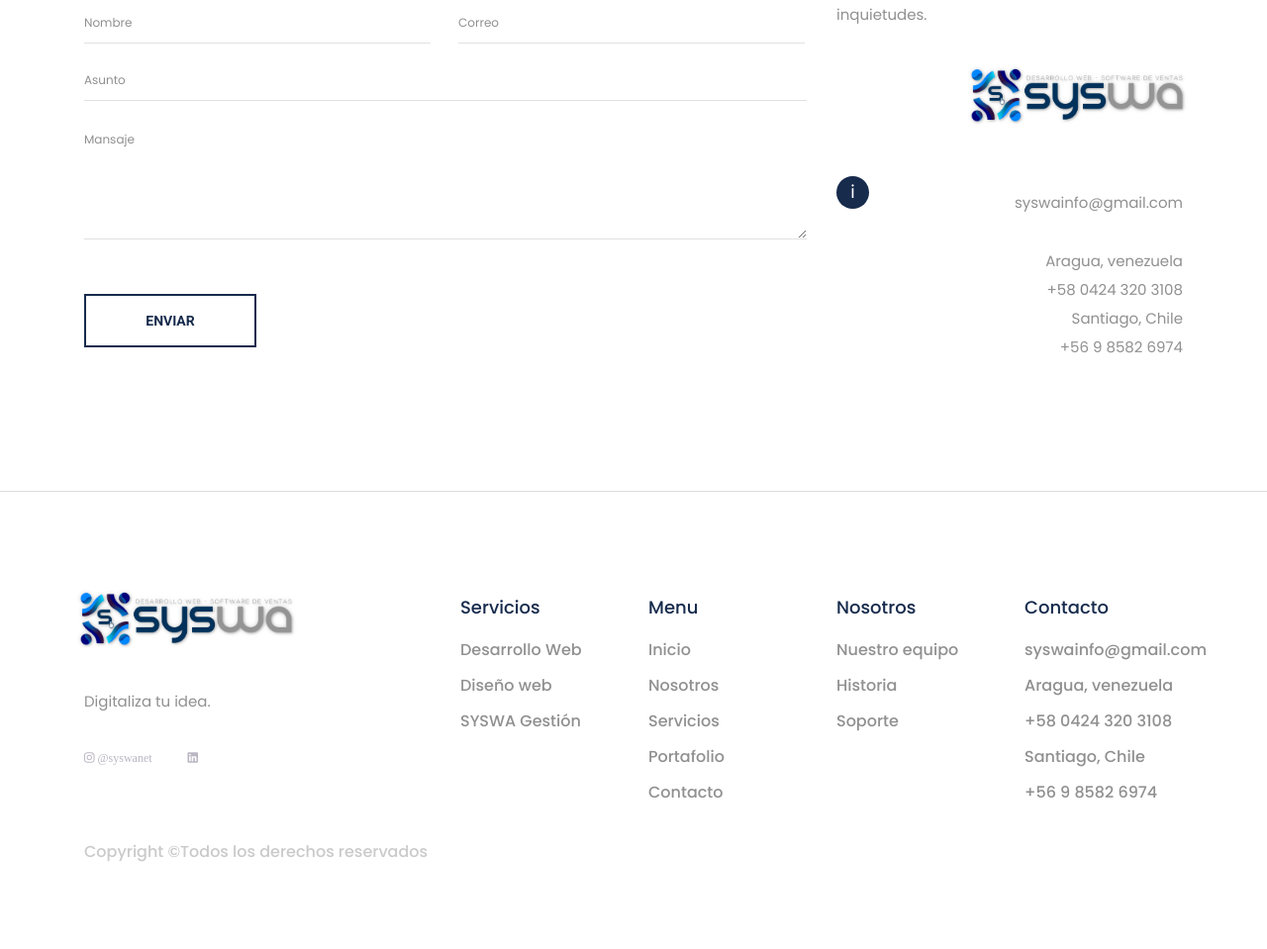
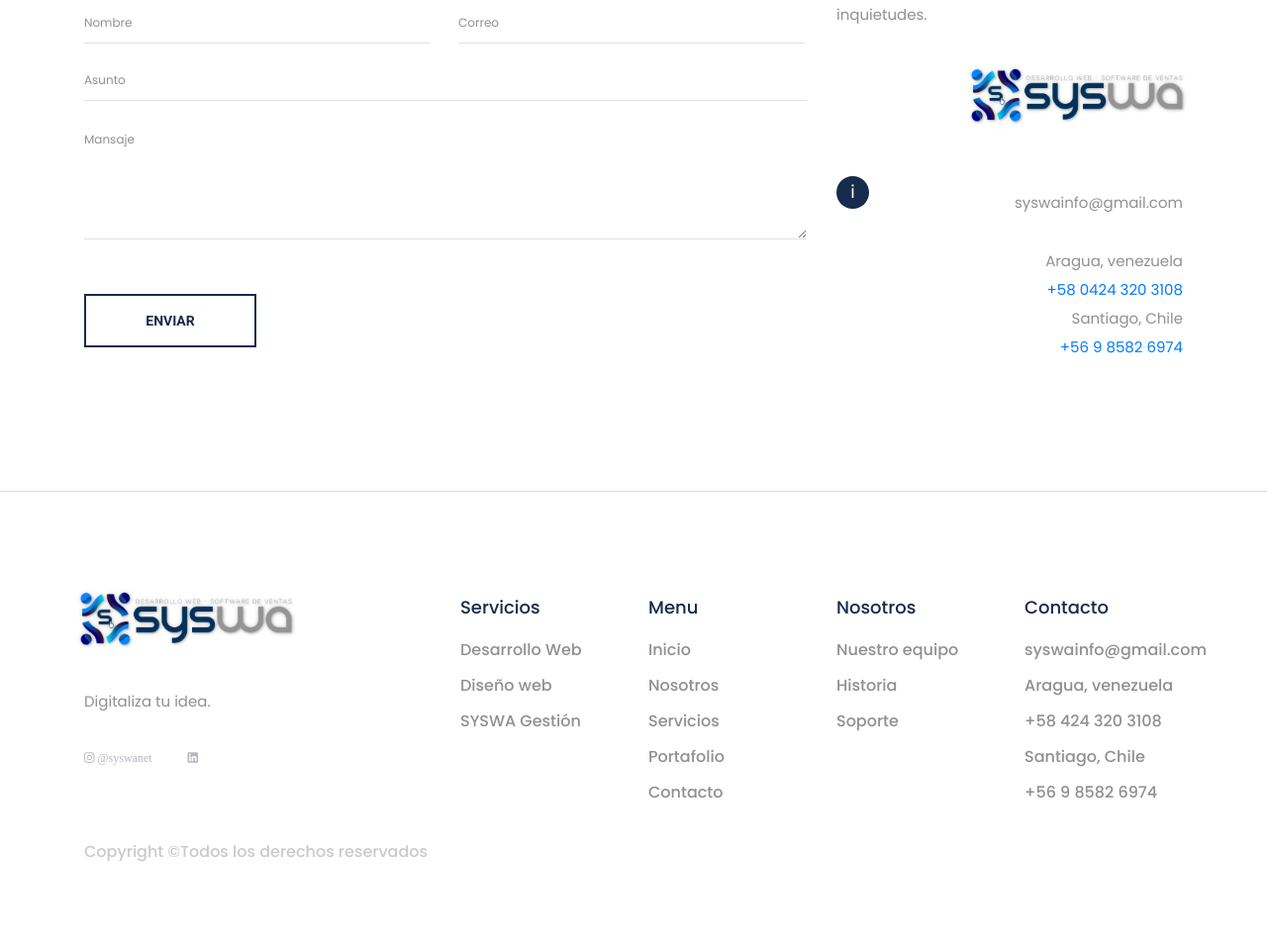
Before and after one commit to carlos349/syswa-web, a PHP site: page /contacto in a window 1280 px wide. Shown: the part 1172-2131 px from the top of the page at 99% size. Run offline with PHP 8.4, Linux system fonts and the light colour scheme; some libraries are stand-ins or nearby versions.

Commit message:
fixed visual issues

```diff
--- a/contacto.php
+++ b/contacto.php
@@ -93,9 +93,9 @@
 									<ul style="float:right;">
 										<li class="email" style="text-align:right;">syswainfo@gmail.com</li><br>
 										<li class="city" style="text-align:right;">Aragua, venezuela</li>
-										<li class="city" style="text-align:right;">+58 0424 320 3108</li>
+										<li class="city" style="text-align:right;"><a target="_blank" href="https://wa.me/5804243203108">+58 0424 320 3108</a></li>
 										<li class="city" style="text-align:right;">Santiago, Chile</li>
-										<li class="city" style="text-align:right;">+56 9 8582 6974</li>
+										<li class="city" style="text-align:right;"><a target="_blank" href="https://wa.me/56985826974">+56 9 8582 6974</a></li>
 									</ul>
 								</div>
 							</div>
--- a/footer.php
+++ b/footer.php
@@ -71,9 +71,9 @@
 						<ul>
 							<li style="font-size: 16px;font-weight: 500;color: #909090;">syswainfo@gmail.com</li>
 							<li style="font-size: 16px;font-weight: 500;color: #909090;">Aragua, venezuela</li>
-							<li style="font-size: 16px;font-weight: 500;color: #909090;">+58 0424 320 3108</li>
+							<li><a target="_blank" href="https://wa.me/5804243203108">+58 424 320 3108</a></li>
 							<li style="font-size: 16px;font-weight: 500;color: #909090;">Santiago, Chile</li>
-							<li style="font-size: 16px;font-weight: 500;color: #909090;">+56 9 8582 6974</li>
+							<li><a target="_blank" href="https://wa.me/56985826974">+56 9 8582 6974</a></li>
 						</ul>
 					</div>
 				</div>
```
